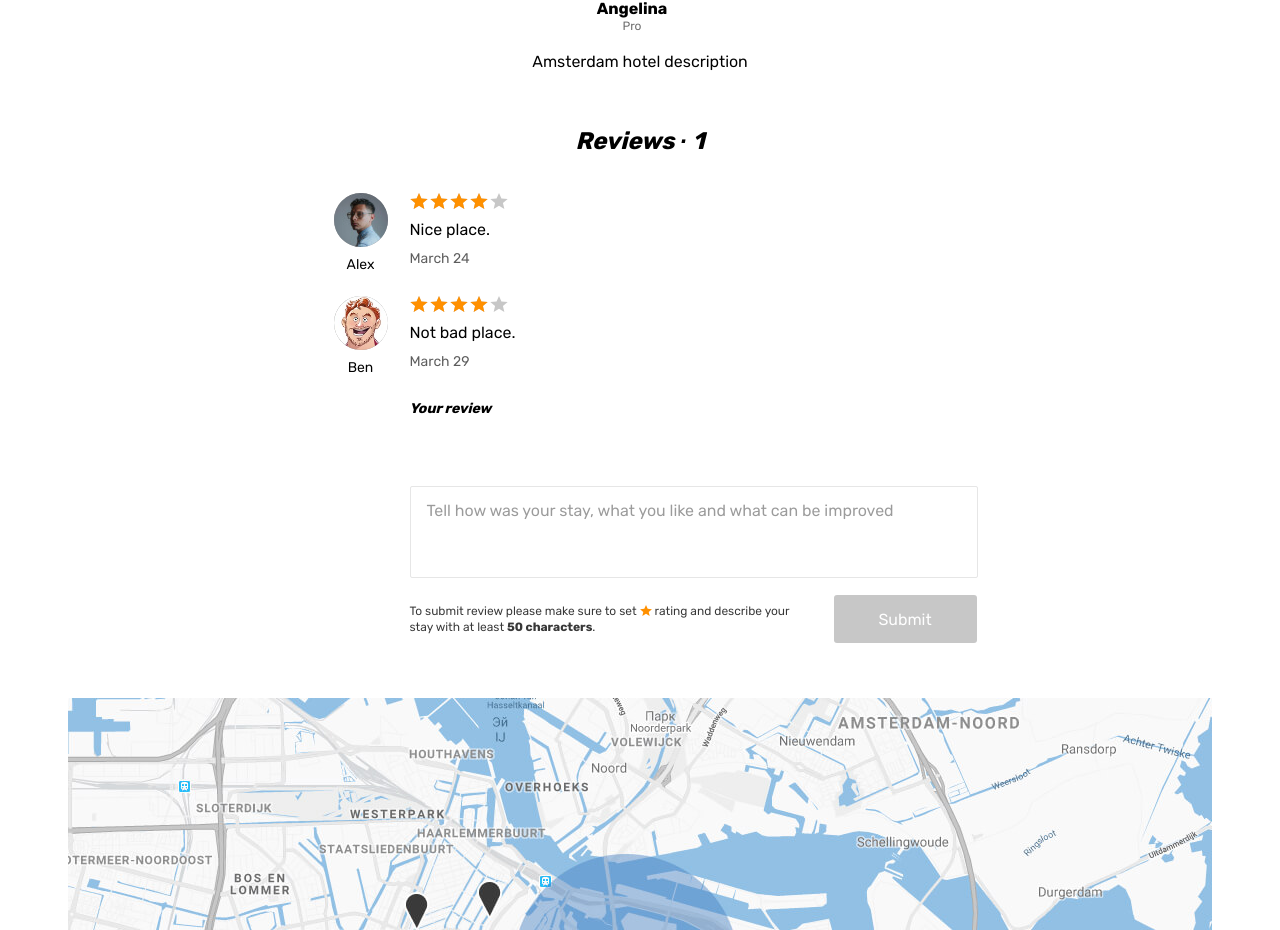
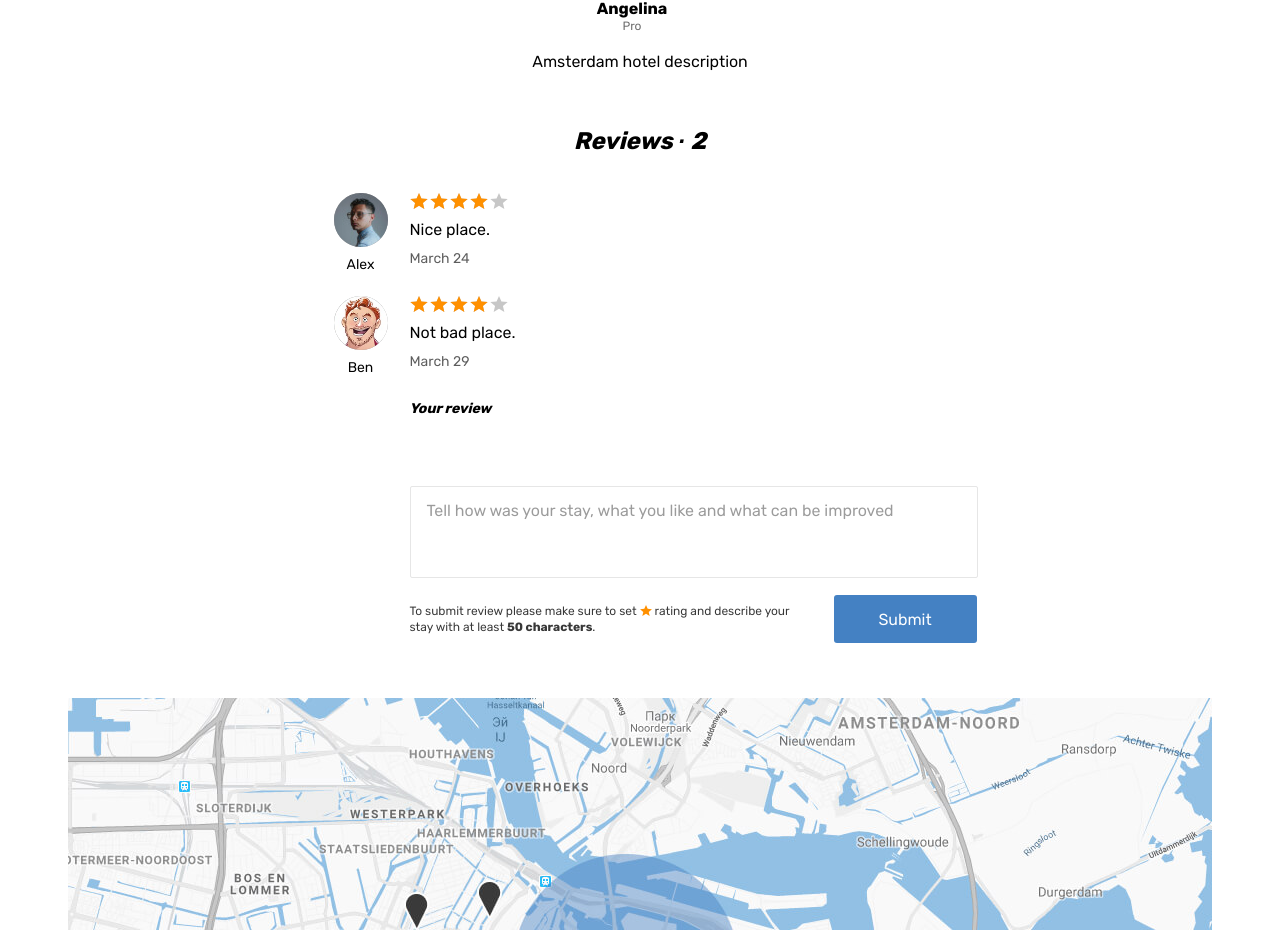
Before and after one commit to RomanBass/1430065-six-cities-10, a React (Create React App) app in the folder project/: page /offer/1 in a window 1280 px wide. Shown: the part 1035-1965 px from the top of the page. Built offline with nearby package versions, Linux system fonts and the light colour scheme.

Commit message:
проблема с отображением звёзд в форме

```diff
--- /dev/null
+++ b/project/src/components/form/form.tsx
@@ -0,0 +1,62 @@
+import { STARS_RATING } from '../../const';
+import { FormEvent, useState, Fragment, ChangeEvent } from 'react';
+
+type FormProps = {
+  onSubmitTest: () => void;
+}
+
+function Form(props: FormProps): JSX.Element {
+  const { onSubmitTest } = props;
+
+  const [formData, setFormData] = useState({ rating: 0, review: '' });
+
+  const correctReview = (evt: ChangeEvent) => {
+    setFormData({...formData, review: (evt.target as HTMLTextAreaElement).value});
+  };
+
+  const renderStars = STARS_RATING.map((rating) =>
+    (
+      <Fragment key={rating.starsNumber}>
+        <input className="form__rating-input visually-hidden" name="rating" value={rating.starsNumber} id={`${rating.starsNumber}-stars`} type="radio"
+          checked={formData.rating === rating.starsNumber}
+          onChange={() => {
+            setFormData({ ...formData, rating: rating.starsNumber });
+          }}
+        />
+        <label htmlFor={`${rating.starsNumber}-stars`} className="reviews__rating-label form__rating-label" title={rating.description}>
+          <svg className="form__star-image" width="37" height="33">
+            <use xlinkHref="#icon-star"></use>
+          </svg>
+        </label>
+      </Fragment>
+    ));
+
+  return (
+    <form className="reviews__form form" action="#" method="post"
+      onSubmit={(evt: FormEvent<HTMLFormElement>) => {
+        evt.preventDefault();
+        onSubmitTest();
+      }}
+    >
+      <label className="reviews__label form__label" htmlFor="review">Your review</label>
+
+      <div className="reviews__rating-form form__rating">
+        {renderStars}
+      </div>
+
+      <textarea className="reviews__textarea form__textarea" id="review" name="review"
+        placeholder="Tell how was your stay, what you like and what can be improved"
+        onChange={correctReview}
+        value={formData.review}
+      />
+      <div className="reviews__button-wrapper">
+        <p className="reviews__help">
+          To submit review please make sure to set <span className="reviews__star">rating</span> and describe your stay with at least <b className="reviews__text-amount">50 characters</b>.
+        </p>
+        <button className="reviews__submit form__submit button" type="submit">Submit</button>
+      </div>
+    </form>
+  );
+}
+
+export default Form;
--- a/project/src/const.ts
+++ b/project/src/const.ts
@@ -11,3 +11,12 @@ export enum AuthorizationStatus {
   NoAuth = 'NO_AUTH',
   Unknown = 'UNKNOWN'
 }
+
+export const STARS_RATING: {
+  starsNumber: number, description: string}[] = [
+    {starsNumber: 5, description: 'perfect'},
+    {starsNumber: 4, description: 'good'},
+    {starsNumber: 3, description: 'not bad'},
+    {starsNumber: 2, description: 'baddly'},
+    {starsNumber: 1, description: 'terribly'},
+  ];
--- a/project/src/pages/property/property.tsx
+++ b/project/src/pages/property/property.tsx
@@ -2,6 +2,7 @@ import Logo from '../../components/logo/logo';
 import { Offers } from '../../types/offer';
 import { Reviews } from '../../types/review';
 import { Navigate, useParams } from 'react-router-dom';
+import Form from '../../components/form/form';
 
 type RoomProps = {
   offers: Offers;
@@ -155,56 +156,16 @@ function Property({ offers, reviews }: RoomProps): JSX.Element {
                   </div>
                 </div>
                 <section className="property__reviews reviews">
-                  <h2 className="reviews__title">Reviews &middot; <span className="reviews__amount">1</span></h2>
+                  <h2 className="reviews__title">Reviews &middot; <span className="reviews__amount">{currentReviews.length}</span></h2>
                   <ul className="reviews__list">
                     {renderedReviews}
                   </ul>
-                  <form className="reviews__form form" action="#" method="post">
-                    <label className="reviews__label form__label" htmlFor="review">Your review</label>
-                    <div className="reviews__rating-form form__rating">
-                      <input className="form__rating-input visually-hidden" name="rating" value="5" id="5-stars" type="radio" />
-                      <label htmlFor="5-stars" className="reviews__rating-label form__rating-label" title="perfect">
-                        <svg className="form__star-image" width="37" height="33">
-                          <use xlinkHref="#icon-star"></use>
-                        </svg>
-                      </label>
 
-                      <input className="form__rating-input visually-hidden" name="rating" value="4" id="4-stars" type="radio" />
-                      <label htmlFor="4-stars" className="reviews__rating-label form__rating-label" title="good">
-                        <svg className="form__star-image" width="37" height="33">
-                          <use xlinkHref="#icon-star"></use>
-                        </svg>
-                      </label>
+                  <Form onSubmitTest={(): void => {
+                    throw new Error('Katrovsky Error - Function is not implemented.');
+                  }}
+                  />
 
-                      <input className="form__rating-input visually-hidden" name="rating" value="3" id="3-stars" type="radio" />
-                      <label htmlFor="3-stars" className="reviews__rating-label form__rating-label" title="not bad">
-                        <svg className="form__star-image" width="37" height="33">
-                          <use xlinkHref="#icon-star"></use>
-                        </svg>
-                      </label>
-
-                      <input className="form__rating-input visually-hidden" name="rating" value="2" id="2-stars" type="radio" />
-                      <label htmlFor="2-stars" className="reviews__rating-label form__rating-label" title="badly">
-                        <svg className="form__star-image" width="37" height="33">
-                          <use xlinkHref="#icon-star"></use>
-                        </svg>
-                      </label>
-
-                      <input className="form__rating-input visually-hidden" name="rating" value="1" id="1-star" type="radio" />
-                      <label htmlFor="1-star" className="reviews__rating-label form__rating-label" title="terribly">
-                        <svg className="form__star-image" width="37" height="33">
-                          <use xlinkHref="#icon-star"></use>
-                        </svg>
-                      </label>
-                    </div>
-                    <textarea className="reviews__textarea form__textarea" id="review" name="review" placeholder="Tell how was your stay, what you like and what can be improved"></textarea>
-                    <div className="reviews__button-wrapper">
-                      <p className="reviews__help">
-                        To submit review please make sure to set <span className="reviews__star">rating</span> and describe your stay with at least <b className="reviews__text-amount">50 characters</b>.
-                      </p>
-                      <button className="reviews__submit form__submit button" type="submit" disabled>Submit</button>
-                    </div>
-                  </form>
                 </section>
               </div>
             </div>
```
